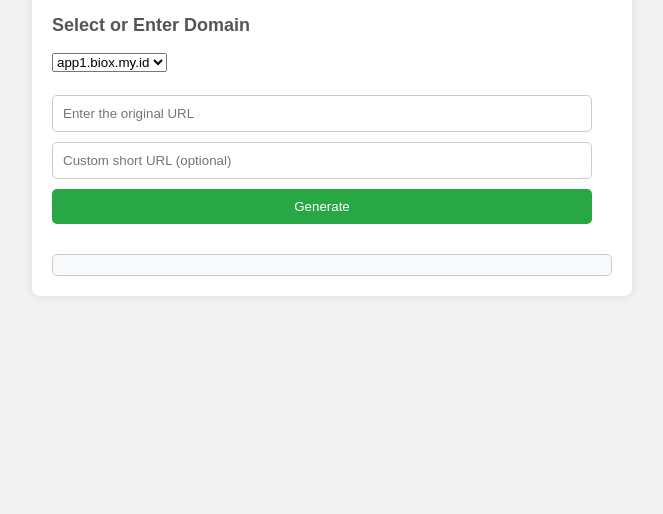
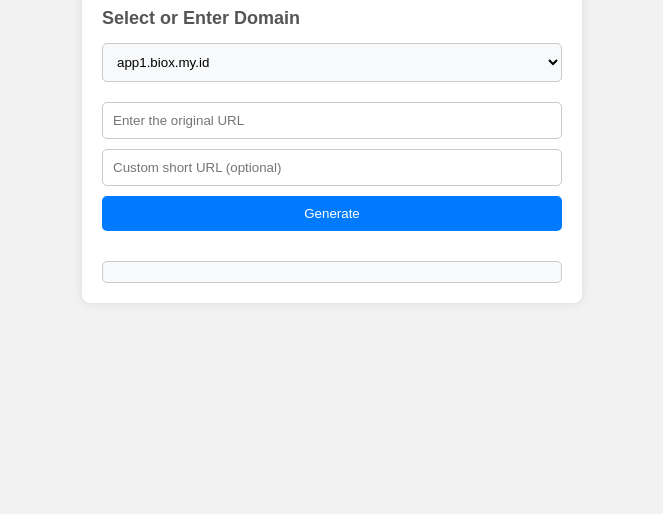
Before and after one commit to totojajal/landingpage, a plain HTML site: page index.html in a window 1280 px wide. Shown: the part 286-800 px from the top of the page, without its empty margins (308-971 px from the left). Drawn offline with Linux system fonts and the light colour scheme; files that its build step writes are made by us from their sources; files whose address does not match are found by name.

Commit message:
Update style.css

```diff
--- a/style.css
+++ b/style.css
@@ -1,10 +1,10 @@
-/* style.css */
+/* styles/style.css */
 
-/* General reset and setup */
+/* Reset CSS */
 * {
-  box-sizing: border-box;
   margin: 0;
   padding: 0;
+  box-sizing: border-box;
 }
 
 body {
@@ -19,7 +19,7 @@ body {
 
 .container {
   width: 100%;
-  max-width: 600px;
+  max-width: 500px;
   background-color: #fff;
   padding: 20px;
   border-radius: 8px;
@@ -48,22 +48,13 @@ h1 i {
   margin-bottom: 10px;
 }
 
-#domain-buttons {
-  display: flex;
-  gap: 10px;
-}
-
-.domain-btn {
-  background-color: #007bff;
-  color: #fff;
-  border: none;
-  padding: 10px 15px;
+#domain-select {
+  width: 100%;
+  padding: 10px;
+  border: 1px solid #ccc;
   border-radius: 5px;
-  cursor: pointer;
-}
-
-.domain-btn:hover {
-  background-color: #0056b3;
+  box-sizing: border-box;
+  background-color: #f8f9fa;
 }
 
 #shorten-form {
@@ -73,7 +64,7 @@ h1 i {
 #shorten-form input[type="url"],
 #shorten-form input[type="text"],
 #shorten-form button {
-  width: calc(100% - 20px); /* Consider padding */
+  width: 100%;
   padding: 10px;
   margin-bottom: 10px;
   border: 1px solid #ccc;
@@ -82,14 +73,14 @@ h1 i {
 }
 
 #shorten-form button {
-  background-color: #28a745;
+  background-color: #007bff;
   color: #fff;
   border: none;
   cursor: pointer;
 }
 
 #shorten-form button:hover {
-  background-color: #218838;
+  background-color: #0056b3;
 }
 
 .result {
```
